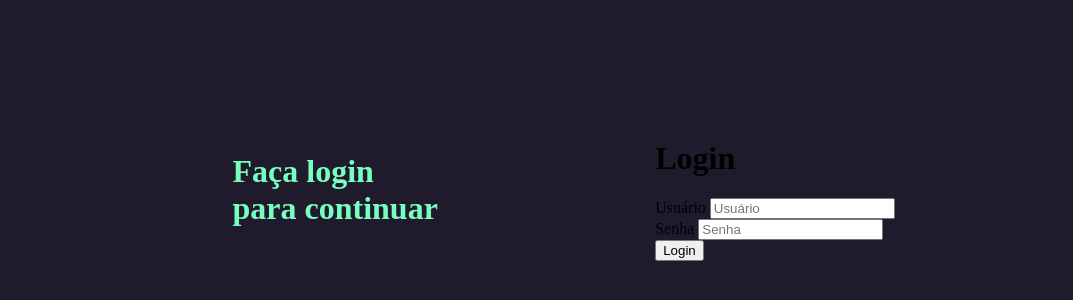
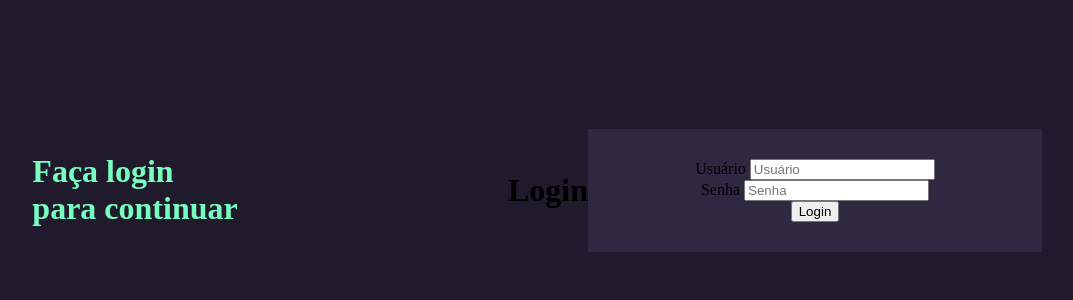
Before and after one commit to NicolasFerri011/Pagina-de-login, a plain HTML site: page index.html in a window 1280 px wide. Shown: the part 210-510 px from the top of the page, without its empty margins (185-1258 px from the left). Drawn offline with Linux system fonts and the light colour scheme.

Commit message:
Atualização Geral :zap:

```diff
--- a/style.css
+++ b/style.css
@@ -20,3 +20,19 @@ body {
 .left-login > h1 {
 color: #77ffc0;
 }
+.right-login {
+    width: 50vw;
+    height: 100vh;
+    display: flex;
+    justify-content: center;
+    align-items: center;
+}
+.card-login {
+    width: 60%;
+    display: flex;
+    justify-content: center;
+    align-items: center;
+    flex-direction: column;
+    padding: 30px 35px;
+    background: #2f2841;
+}
```
